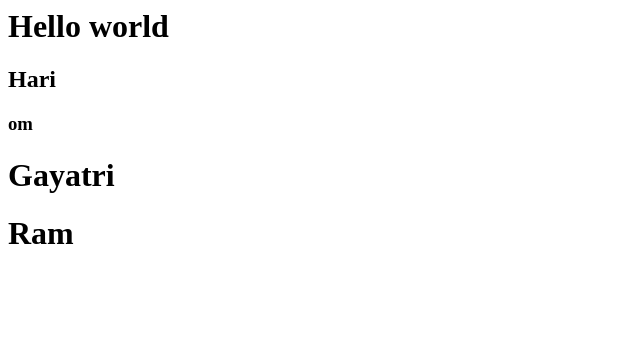
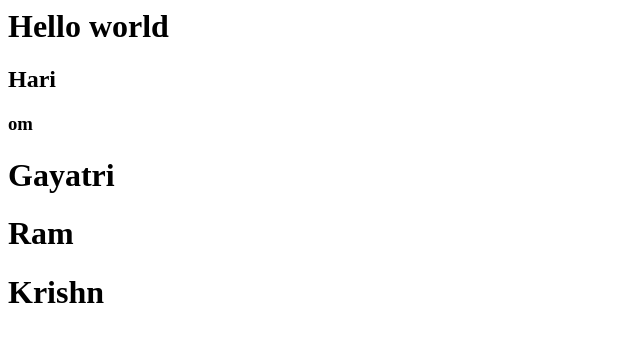
Before and after one commit to GeneralYudhishthir/apnacollege-demo, a plain HTML site: page index.html in a window 1280 px wide. Shown: the whole page, without its empty margins (0-640 px from the left). Drawn offline with Linux system fonts and the light colour scheme.

Commit message:
added Krishn

```diff
--- a/index.html
+++ b/index.html
@@ -3,3 +3,4 @@
 <h3>om</h3>
 <h1>Gayatri</h1>
 <h1>Ram</h1>
+<h1>Krishn</h1>
```
